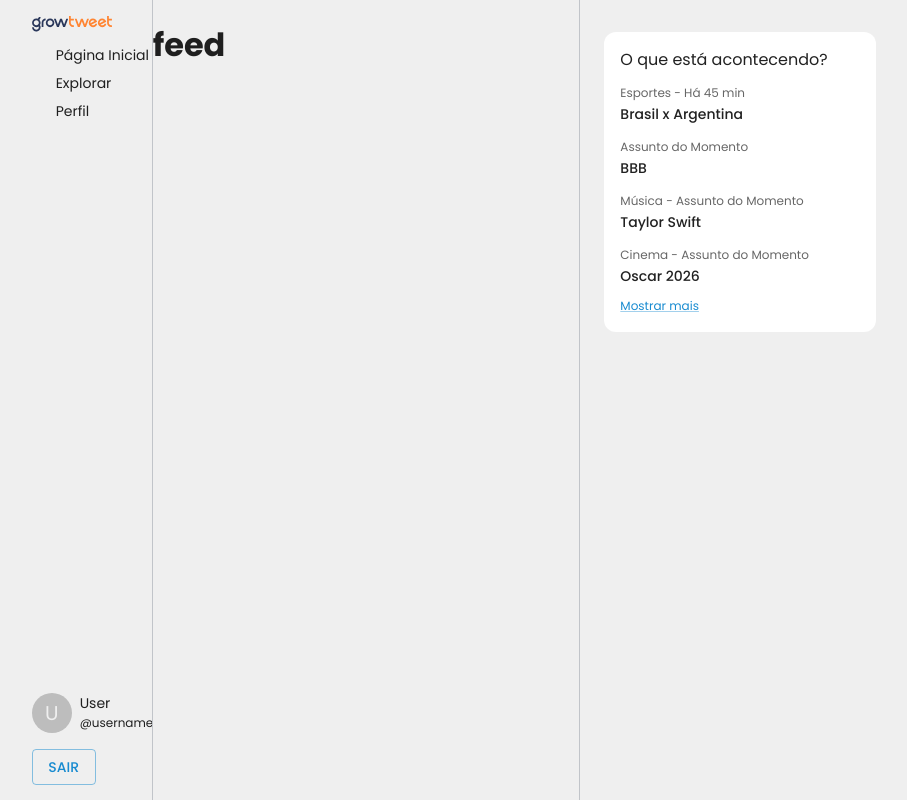
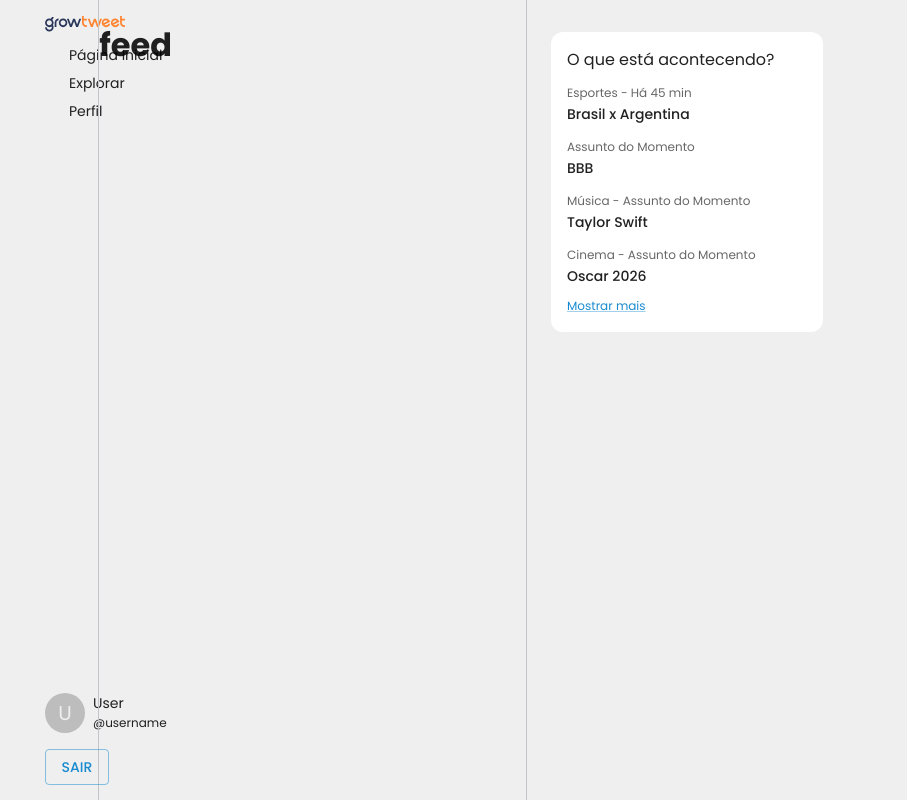
Before and after one commit to manubarb/Growtwitter, a React (Vite) app: page /home in a window 1280 px wide. Shown: the whole page, without its empty margins (274-1181 px from the left). Built offline with nearby package versions, Linux system fonts and the light colour scheme; no server answers; sample sign-in values are in the browser's storage; some icons are missing.

Commit message:
chore: adjust homepage grids

```diff
--- a/src/components/SideBar/index.tsx
+++ b/src/components/SideBar/index.tsx
@@ -13,7 +13,7 @@ export function SideBar() {
       sx={{
         width: '10rem',
         height: '100vh',
-        marginLeft: 25,
+        marginLeft: 20,
         justifyContent: "space-between"
 
       }}
--- a/src/pages/Home/index.tsx
+++ b/src/pages/Home/index.tsx
@@ -19,7 +19,7 @@ export function Home() {
       }}
       >
         <Grid
-        size={3}
+        size={2}
         >
           <SideBar />
         </Grid>
```
